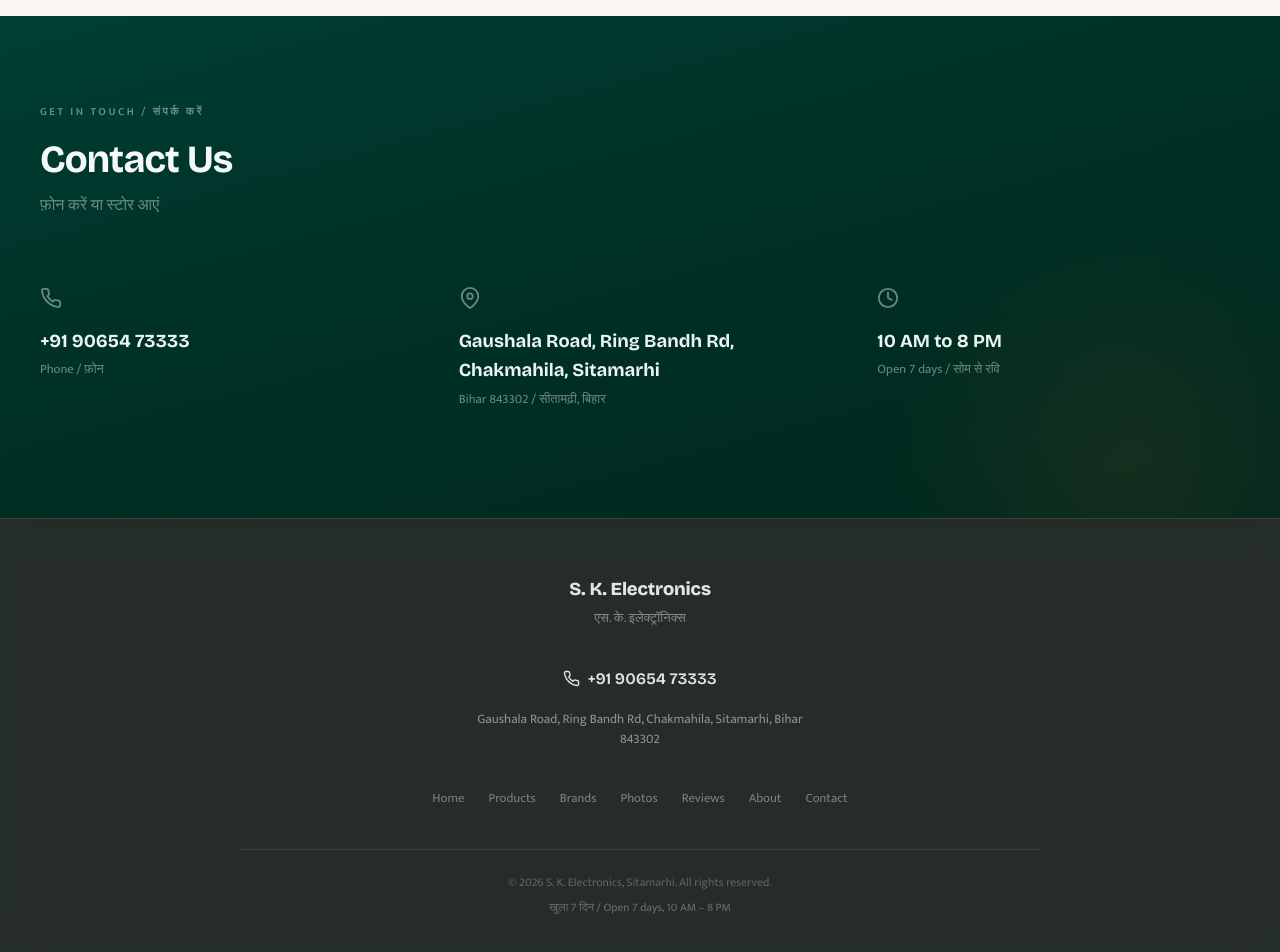
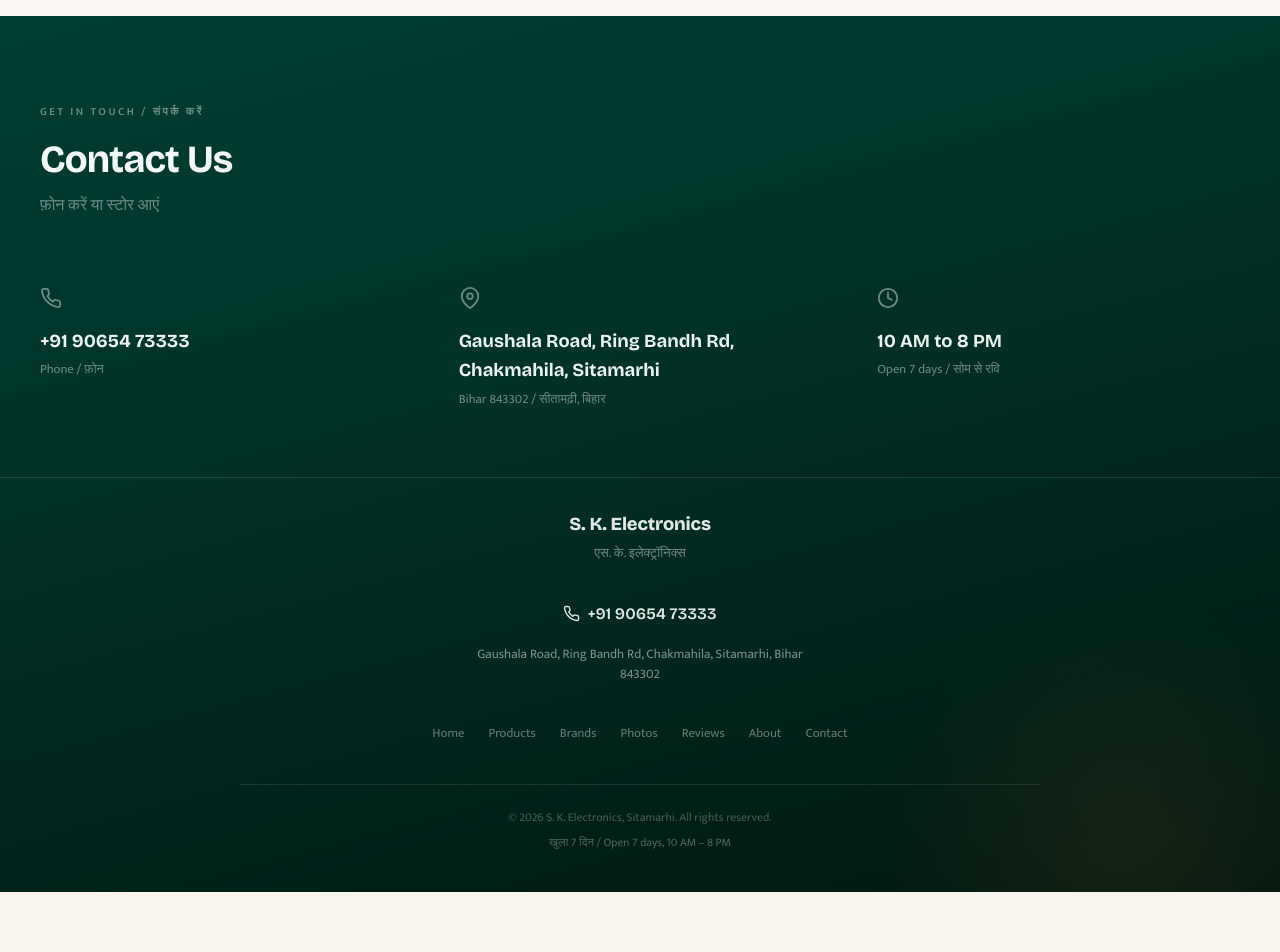
Before and after one commit to navneet35371/sks, a React (Vite) app: page / in a window 1280 px wide. Shown: the part 5193-6145 px from the top of the page. After the commit the page ends 6085 px from the top, so only its background shows below. Built offline with nearby package versions, Linux system fonts and the light colour scheme.

Commit message:
fix: merge Contact and Footer sections for seamless look
Remove separate backgrounds and unify with shared gradient and minimal footer.

Co-authored-by: Navneet suman <4524905+navneet35371@users.noreply.github.com>

```diff
--- a/src/App.css
+++ b/src/App.css
@@ -1278,17 +1278,15 @@ body {
   box-shadow: 0 8px 32px oklch(0.45 0.15 145 / 0.4);
 }
 
-/* ===== CONTACT ===== */
-
-.contact {
-  background: linear-gradient(165deg, oklch(0.32 0.07 178) 0%, var(--teal) 40%, oklch(0.24 0.05 172) 100%);
-  padding: 5.5rem 2rem;
-  color: oklch(0.96 0.01 175);
+/* ===== CONTACT + FOOTER WRAPPER ===== */
+
+.contact-footer-wrapper {
+  background: linear-gradient(165deg, oklch(0.32 0.07 178) 0%, var(--teal) 40%, oklch(0.18 0.04 172) 100%);
   position: relative;
   overflow: hidden;
 }
 
-.contact::before {
+.contact-footer-wrapper::before {
   content: '';
   position: absolute;
   width: 500px;
@@ -1300,6 +1298,14 @@ body {
   pointer-events: none;
 }
 
+/* ===== CONTACT ===== */
+
+.contact {
+  padding: 5.5rem 2rem 3rem;
+  color: oklch(0.96 0.01 175);
+  position: relative;
+}
+
 .contact-inner {
   max-width: 1200px;
   margin: 0 auto;
@@ -1365,11 +1371,10 @@ body {
 /* ===== FOOTER ===== */
 
 .footer {
-  background: oklch(0.12 0.04 175 / 0.85);
-  backdrop-filter: blur(20px) saturate(1.2);
-  -webkit-backdrop-filter: blur(20px) saturate(1.2);
-  padding: 3.5rem 2rem 2.5rem;
-  border-top: 1px solid oklch(0.96 0.01 175 / 0.1);
+  background: transparent;
+  padding: 2rem 2rem 2.5rem;
+  border-top: 1px solid oklch(0.96 0.01 175 / 0.12);
+  margin-top: -1px;
 }
 
 .footer-inner {
--- a/src/App.jsx
+++ b/src/App.jsx
@@ -968,9 +968,11 @@ function App() {
         <Gallery />
         <Reviews />
         <About />
+      </main>
+      <div className="contact-footer-wrapper">
         <Contact />
-      </main>
-      <Footer />
+        <Footer />
+      </div>
       <FloatingCTA />
       <Analytics />
       <SpeedInsights />
```
